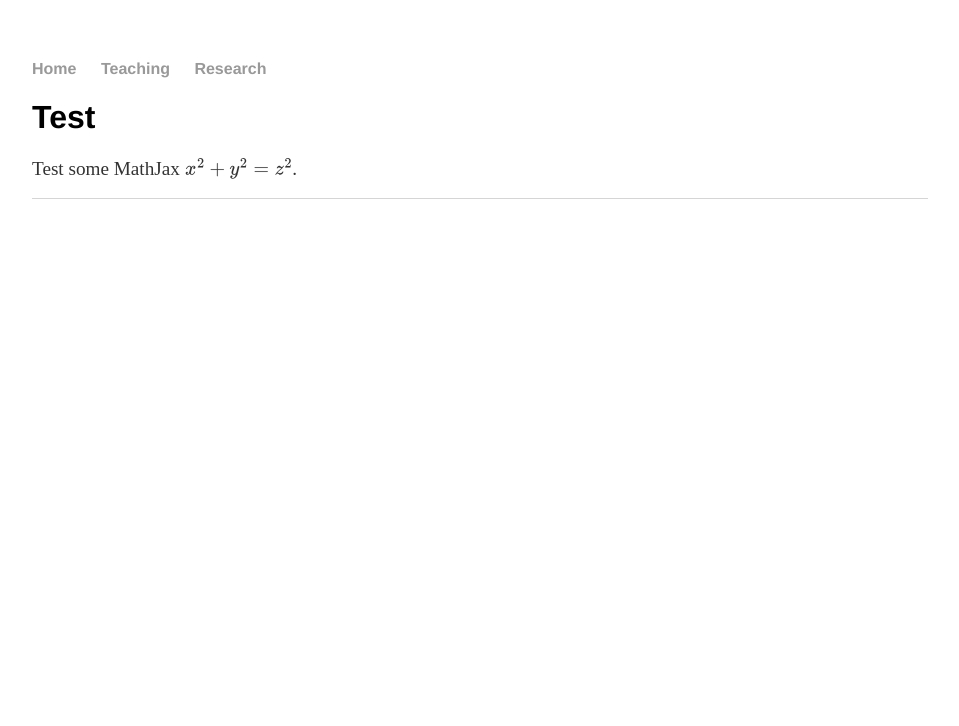
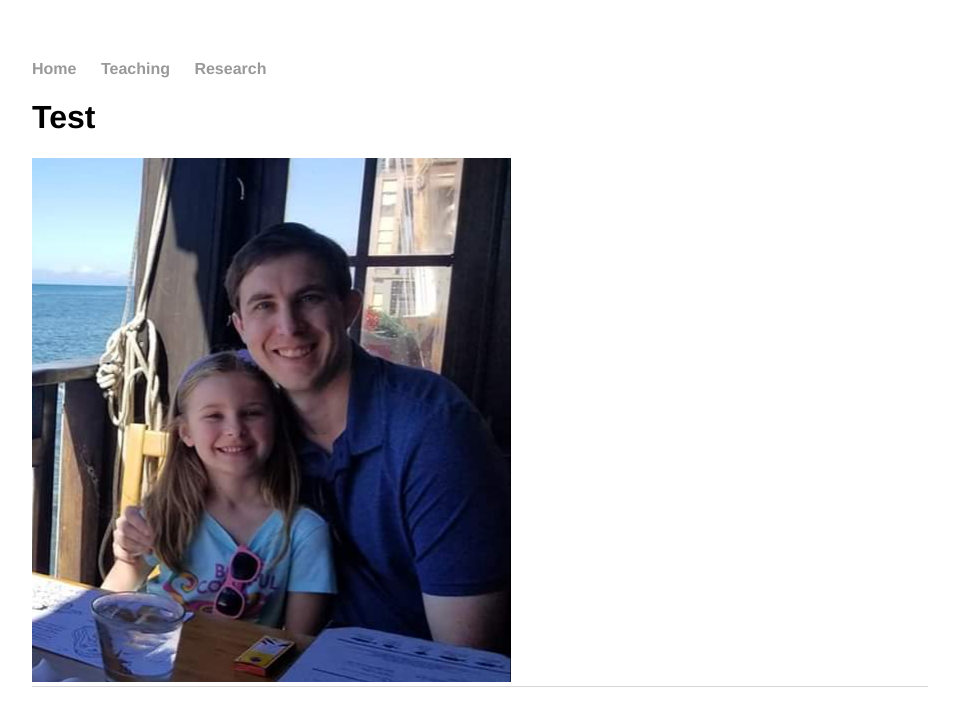
Before and after one commit to siwelwerd/siwelwerd.github.io, a Jekyll site: the page built from index.html, in a window 1280 px wide. Shown: the top 726 px of the page, without its empty margins (160-1119 px from the left). Built offline with Jekyll 4.4.1, drawn with Linux system fonts in a browser that asks for light colours.

Commit message:
Tweak index

```diff
--- a/index.html
+++ b/index.html
@@ -4,5 +4,6 @@ title: Drew Lewis
 ---
 <div>
 	<h1>Test</h1>
-	<p>Test some MathJax \(x^2+y^2=z^2\).</p>
+	<p></p>
+  <img src="picture.jpg">
 </div>
```
Also changed, not shown: picture.jpg (added).
